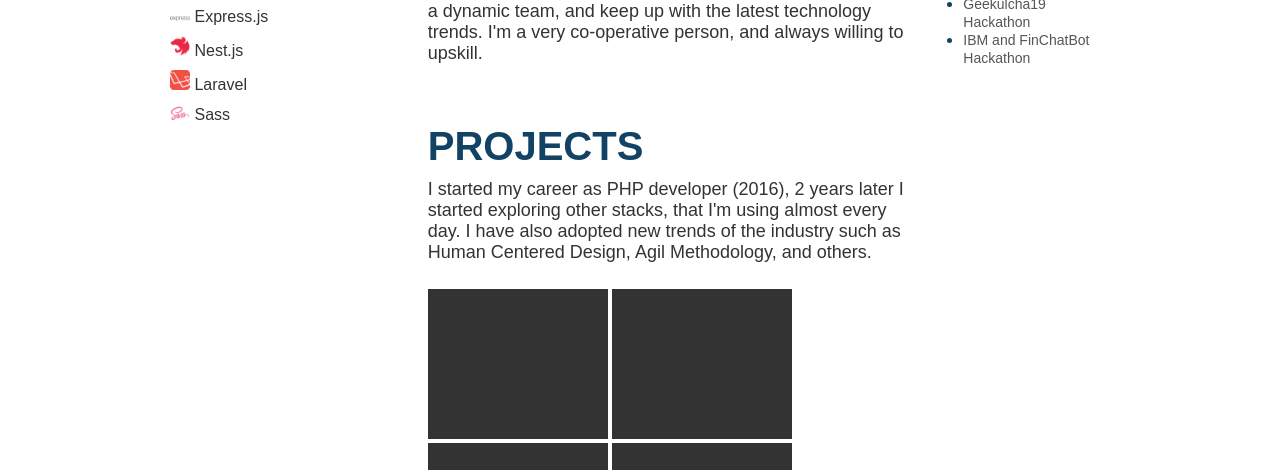
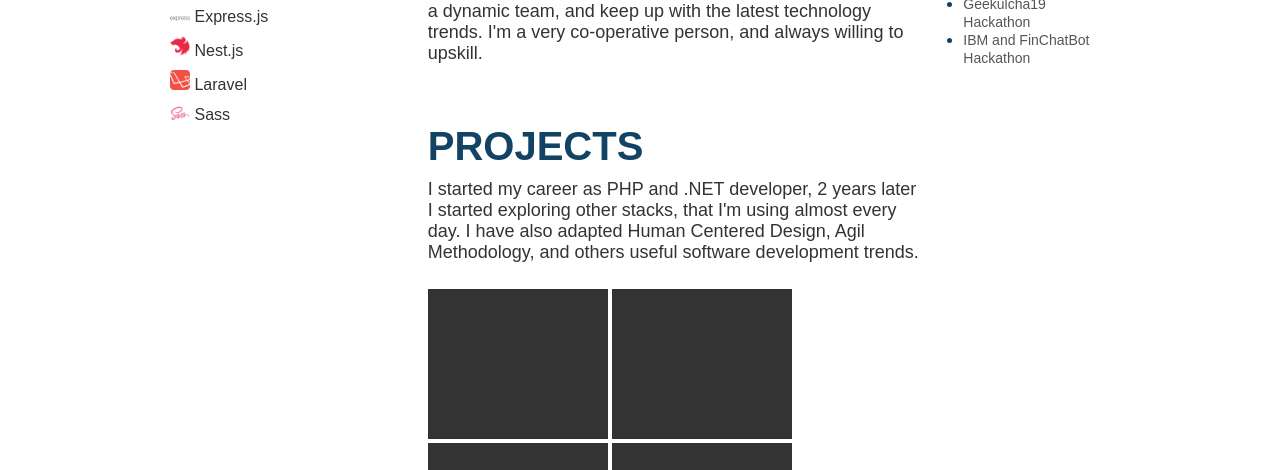
Before and after one commit to lebohang0824/lebohang, a website: page index.html in a window 1280 px wide. Shown: the part 708-1178 px from the top of the page. Drawn offline with Linux system fonts and the light colour scheme; a web font is replaced by a local one.

Commit message:
Update projects

```diff
--- a/index.html
+++ b/index.html
@@ -122,9 +122,9 @@
 				<div class="section" id="projects">
 					<h1>Projects</h1>
 					<p>
-						I started my career as PHP developer (2016), 2 years later I started exploring other stacks, that
-						I'm using almost every day. I have also adopted new trends of the industry such as Human Centered
-						Design, Agil Methodology, and others.
+						I started my career as PHP and .NET developer, 2 years later I started exploring other stacks, that
+						I'm using almost every day. I have also adapted Human Centered Design, Agil Methodology, and others
+						useful software development trends.
 					</p>
 					<div class="projects">
 						<ul>
```
